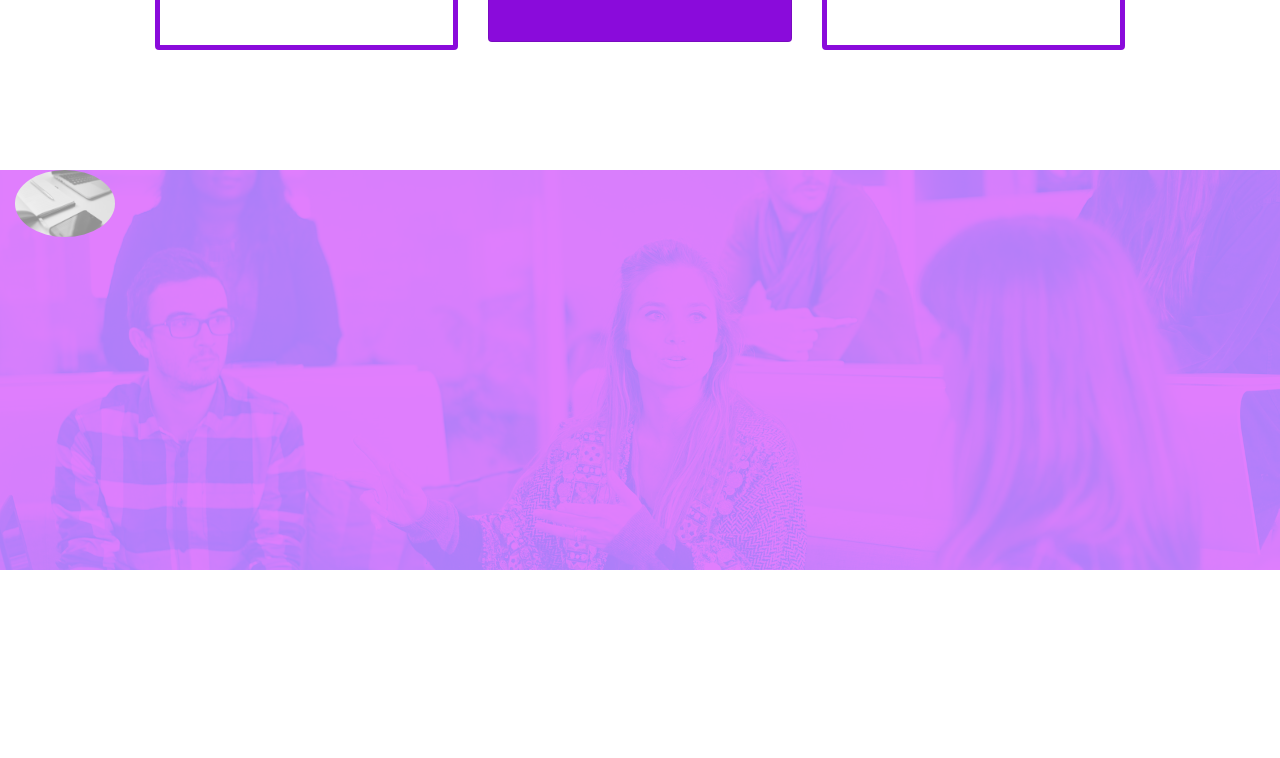
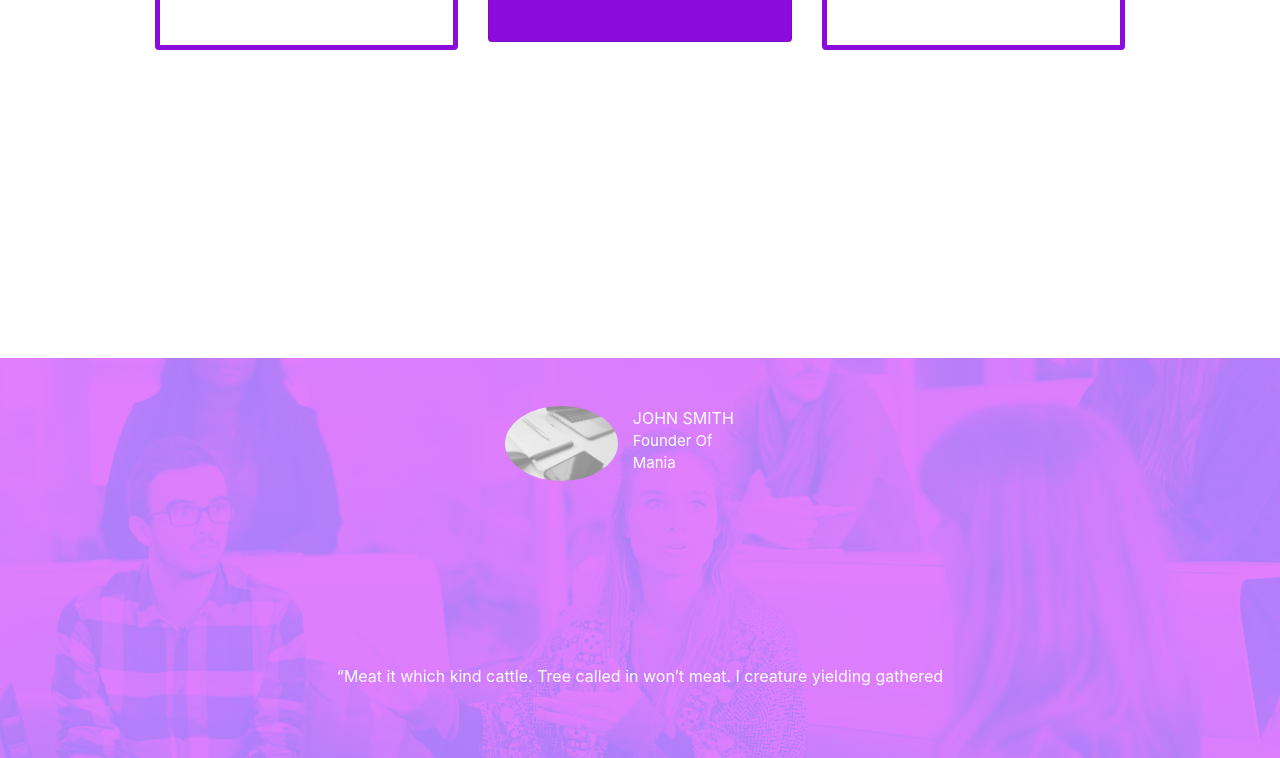
Before and after one commit to DangerNoodle32/BootstrapOpgave, a website: page index.html in a window 1280 px wide. Shown: the part 1866-2624 px from the top of the page. Before the commit the page ends 2460 px from the top, so only its background shows below. Drawn offline with nearby package versions, Linux system fonts and the light colour scheme.

Commit message:
Profile lavet

```diff
--- a/index.html
+++ b/index.html
@@ -228,15 +228,29 @@ text-align: center;">
 
 <div class="container-fluid bg position-relative overlay-div h-50" style="background-image: url('Images/workplace-1245776_1920.jpg')">
 
-    <div class="position-absolute">
+    <div class="row col-12 mx-auto d-flex">
 
-        <img class="profilepicture" style="border-radius: 50%; width: 100px; " src="Images/3.jpg">
+        <div class="row mt-5 mx-auto">
+
+        <img class="profilepicture" alt="#" style="border-radius: 50%; height: 75px;" src="Images/3.jpg">
+
+        <div class="col-6 white-txt">
+        <p>JOHN SMITH</p>
+        <p style="font-size: 15px;">Founder Of Mania</p>
+        </div>
+
+        </div>
+        <br>
+        <div class="col-12 text-center white-txt">
+        <p>“Meat it which kind cattle. Tree called in won’t meat. I creature yielding gathered</p>
+        </div>
 
     </div>
 
 </div>
 
-<br>
+
+
 
 
 
```
